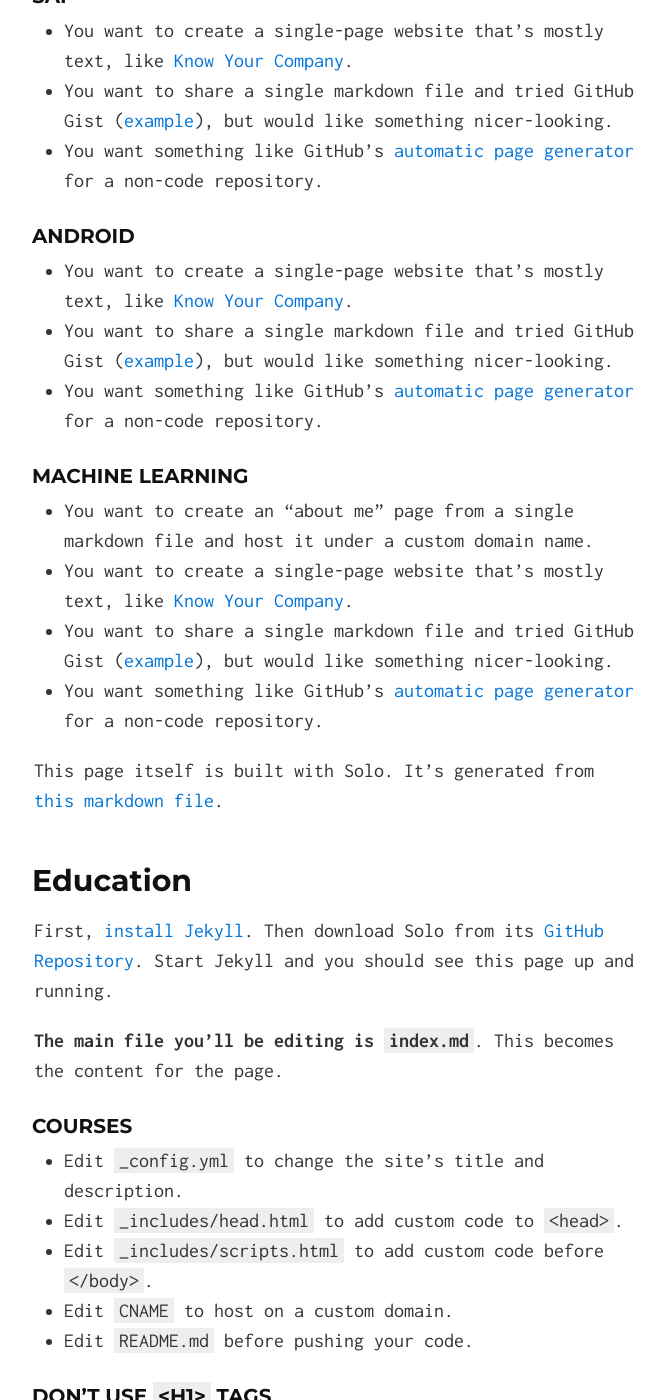
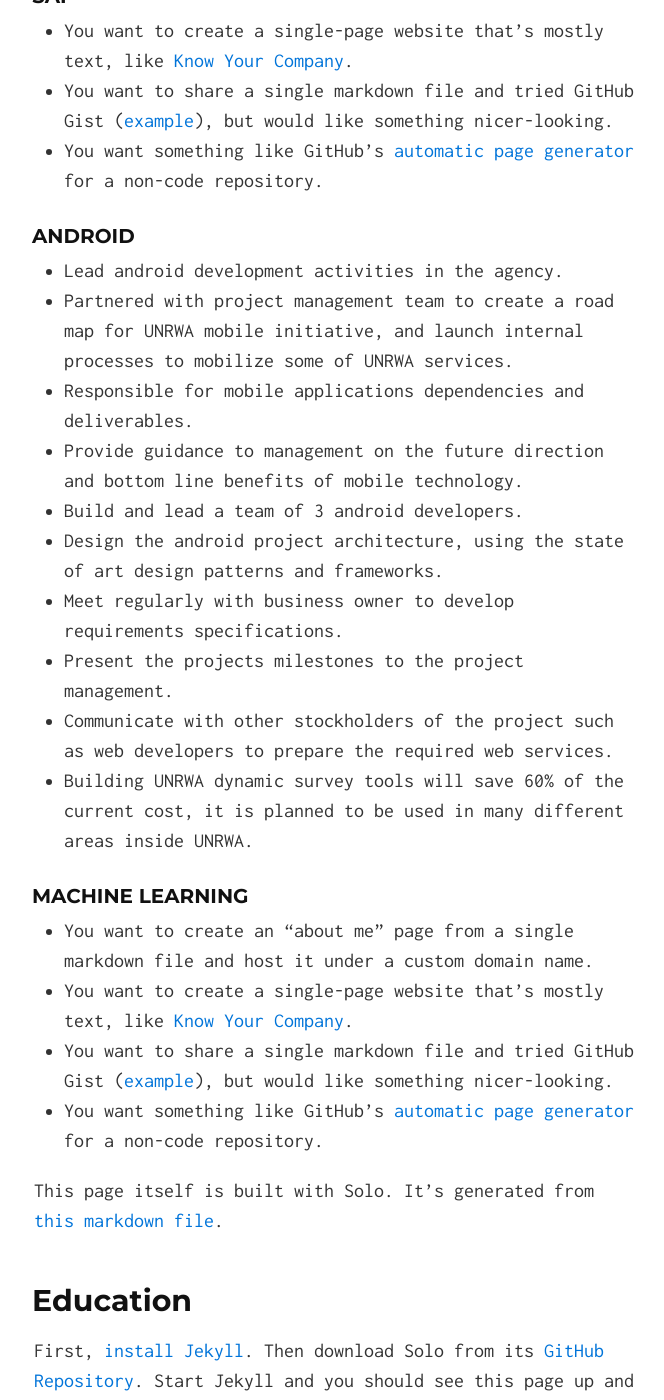
Before and after one commit to adhamenaya/adhamenaya.github.io, a Jekyll site: the page built from index.md, in a window 1280 px wide and 1400 px high, scrolled down 573 px. Shown: the whole window, without its empty margins (306-970 px from the left). Built offline with Jekyll 4.4.1, drawn with Linux system fonts in a browser that asks for light colours.

Commit message:
Page sections

```diff
--- a/index.md
+++ b/index.md
@@ -16,9 +16,16 @@ Looking for a more standard Jekyll theme? Try out [Shiori](http://github.com/ell
 * You want something like GitHub's [automatic page generator](http://pages.github.com/) for a non-code repository.
 
 ### Android
-* You want to create a single-page website that's mostly text, like [Know Your Company](https://knowyourcompany.com/).
-* You want to share a single markdown file and tried GitHub Gist ([example](https://gist.github.com/dypsilon/5819504)), but would like something nicer-looking.
-* You want something like GitHub's [automatic page generator](http://pages.github.com/) for a non-code repository.
+* Lead android development activities in the agency.
+* Partnered with project management team to create a road map for UNRWA mobile initiative, and launch internal processes to mobilize some of UNRWA services.
+* Responsible for mobile applications dependencies and deliverables.
+* Provide guidance to management on the future direction and bottom line benefits of mobile technology.
+* Build and lead a team of 3 android developers.
+* Design the android project architecture, using the state of art design patterns and frameworks.
+* Meet regularly with business owner to develop requirements specifications.
+* Present the projects milestones to the project management.
+* Communicate with other stockholders of the project such as web developers to prepare the required web services.
+* Building UNRWA dynamic survey tools will save 60% of the current cost, it is planned to be used in many different areas inside UNRWA.
 
 ### Machine Learning
 * You want to create an "about me" page from a single markdown file and host it under a custom domain name.
@@ -70,4 +77,4 @@ Shu Uesugi ([Twitter](http://twitter.com/chibicode)/[GitHub](http://github.com/c
 
 [MIT License](http://chibicode.mit-license.org/)
 
-<a href="https://github.com/chibicode/solo" class="github-corner"><svg width="80" height="80" viewBox="0 0 250 250" style="fill:#151513; color:#fff; position: absolute; top: 0; border: 0; right: 0;"><path d="M0,0 L115,115 L130,115 L142,142 L250,250 L250,0 Z"></path><path d="M128.3,109.0 C113.8,99.7 119.0,89.6 119.0,89.6 C122.0,82.7 120.5,78.6 120.5,78.6 C119.2,72.0 123.4,76.3 123.4,76.3 C127.3,80.9 125.5,87.3 125.5,87.3 C122.9,97.6 130.6,101.9 134.4,103.2" fill="currentColor" style="transform-origin: 130px 106px;" class="octo-arm"></path><path d="M115.0,115.0 C114.9,115.1 118.7,116.5 119.8,115.4 L133.7,101.6 C136.9,99.2 139.9,98.4 142.2,98.6 C133.8,88.0 127.5,74.4 143.8,58.0 C148.5,53.4 154.0,51.2 159.7,51.0 C160.3,49.4 163.2,43.6 171.4,40.1 C171.4,40.1 176.1,42.5 178.8,56.2 C183.1,58.6 187.2,61.8 190.9,65.4 C194.5,69.0 197.7,73.2 200.1,77.6 C213.8,80.2 216.3,84.9 216.3,84.9 C212.7,93.1 206.9,96.0 205.4,96.6 C205.1,102.4 203.0,107.8 198.3,112.5 C181.9,128.9 168.3,122.5 157.7,114.1 C157.9,116.9 156.7,120.9 152.7,124.9 L141.0,136.5 C139.8,137.7 141.6,141.9 141.8,141.8 Z" fill="currentColor" class="octo-body"></path></svg></a><style>.github-corner:hover .octo-arm{animation:octocat-wave 560ms ease-in-out}@keyframes octocat-wave{0%,100%{transform:rotate(0)}20%,60%{transform:rotate(-25deg)}40%,80%{transform:rotate(10deg)}}@media (max-width:500px){.github-corner:hover .octo-arm{animation:none}.github-corner .octo-arm{animation:octocat-wave 560ms ease-in-out}}</style>
+<a href="https://github.com/adhamenaya" class="github-corner"><svg width="80" height="80" viewBox="0 0 250 250" style="fill:#151513; color:#fff; position: absolute; top: 0; border: 0; right: 0;"><path d="M0,0 L115,115 L130,115 L142,142 L250,250 L250,0 Z"></path><path d="M128.3,109.0 C113.8,99.7 119.0,89.6 119.0,89.6 C122.0,82.7 120.5,78.6 120.5,78.6 C119.2,72.0 123.4,76.3 123.4,76.3 C127.3,80.9 125.5,87.3 125.5,87.3 C122.9,97.6 130.6,101.9 134.4,103.2" fill="currentColor" style="transform-origin: 130px 106px;" class="octo-arm"></path><path d="M115.0,115.0 C114.9,115.1 118.7,116.5 119.8,115.4 L133.7,101.6 C136.9,99.2 139.9,98.4 142.2,98.6 C133.8,88.0 127.5,74.4 143.8,58.0 C148.5,53.4 154.0,51.2 159.7,51.0 C160.3,49.4 163.2,43.6 171.4,40.1 C171.4,40.1 176.1,42.5 178.8,56.2 C183.1,58.6 187.2,61.8 190.9,65.4 C194.5,69.0 197.7,73.2 200.1,77.6 C213.8,80.2 216.3,84.9 216.3,84.9 C212.7,93.1 206.9,96.0 205.4,96.6 C205.1,102.4 203.0,107.8 198.3,112.5 C181.9,128.9 168.3,122.5 157.7,114.1 C157.9,116.9 156.7,120.9 152.7,124.9 L141.0,136.5 C139.8,137.7 141.6,141.9 141.8,141.8 Z" fill="currentColor" class="octo-body"></path></svg></a><style>.github-corner:hover .octo-arm{animation:octocat-wave 560ms ease-in-out}@keyframes octocat-wave{0%,100%{transform:rotate(0)}20%,60%{transform:rotate(-25deg)}40%,80%{transform:rotate(10deg)}}@media (max-width:500px){.github-corner:hover .octo-arm{animation:none}.github-corner .octo-arm{animation:octocat-wave 560ms ease-in-out}}</style>
```
